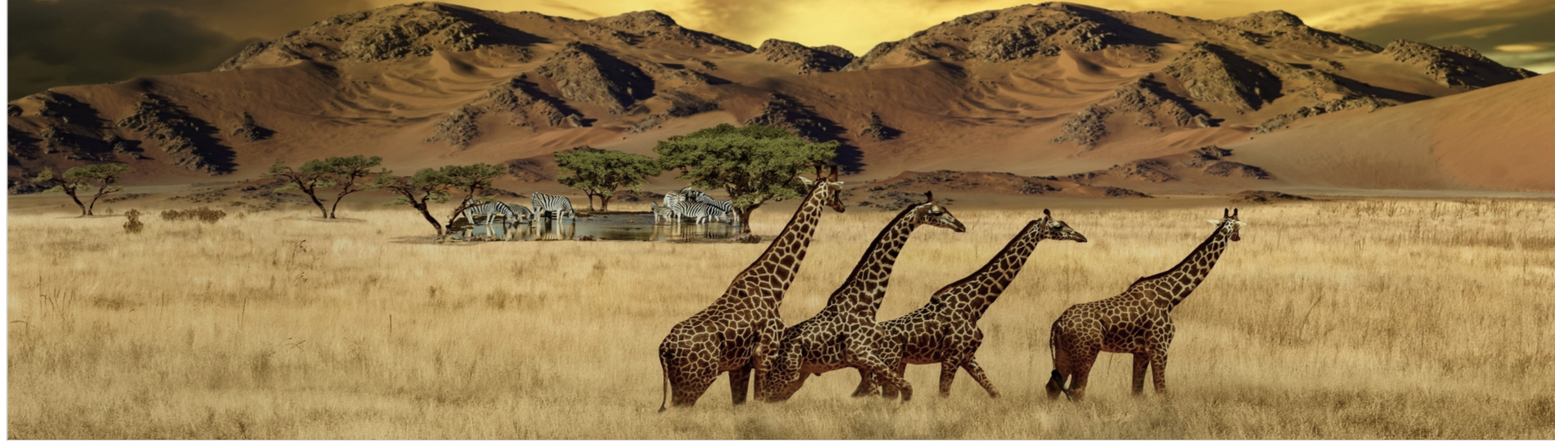
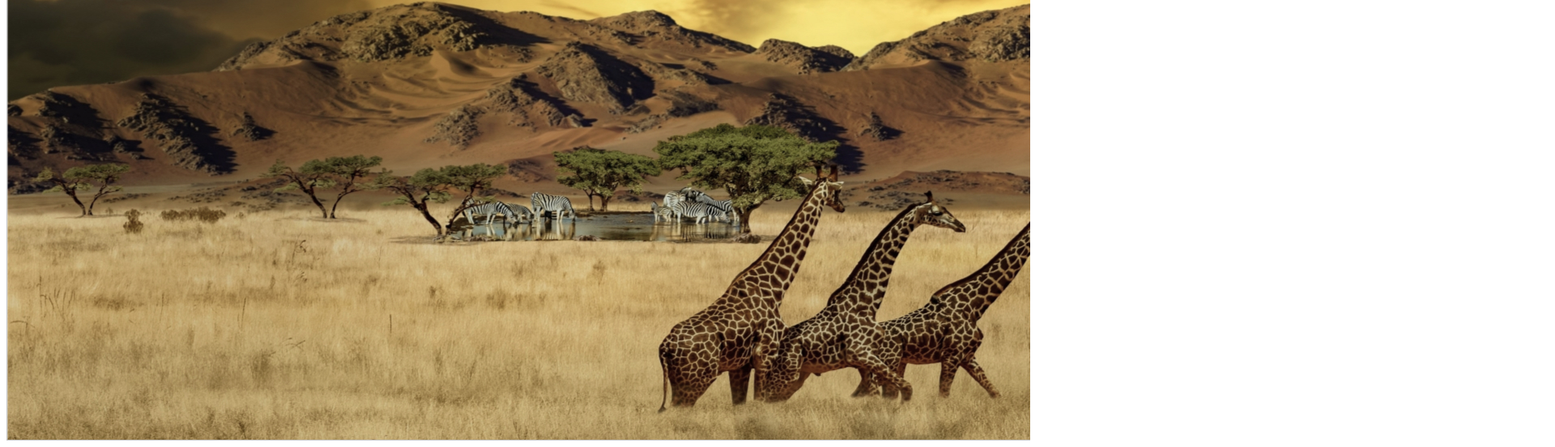
Before and after one commit to spartak99/safari, a plain HTML site: page index.html in a window 1280 px wide. Shown: the part 412-964 px from the top of the page at 81% size, 1920 px wide, since content can reach past the window. Drawn offline with Linux system fonts and the light colour scheme.

Commit message:
Remove width

```diff
--- a/css/styles.css
+++ b/css/styles.css
@@ -1,6 +1,5 @@
 body {
 	font-family: Roboto sans-serif;
-	width: 1920px;
 }
 
 
@@ -8,7 +7,6 @@ body {
 
 	background-image: url(../images/R1.jpg);
 	background-repeat: no-repeat;
-	width: 1920px;
 	height: 940px;
 }
 
```
